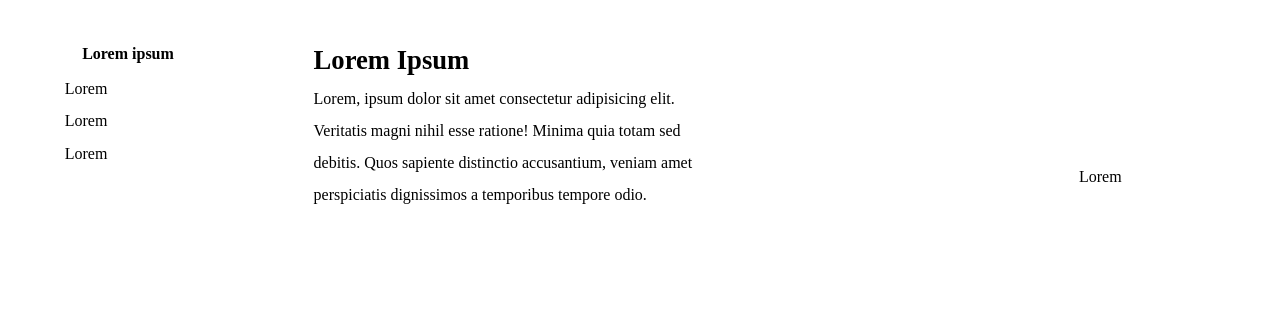
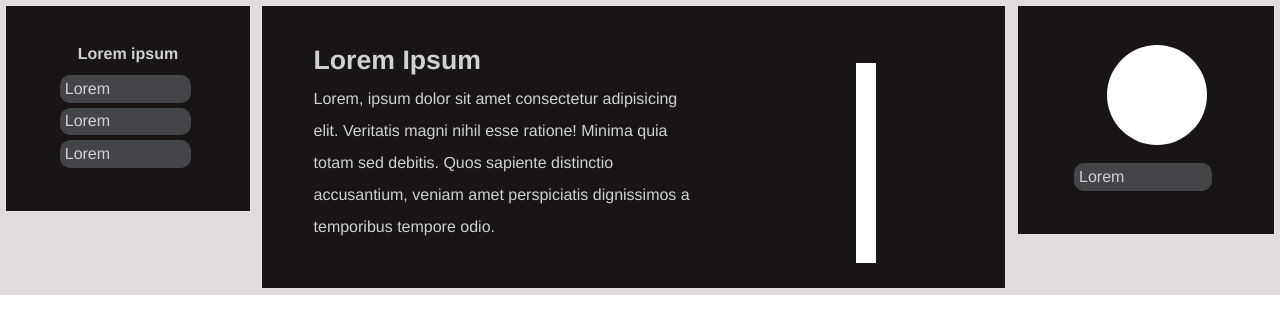
Before and after one commit to MogwaiRGod/Layouts, a plain HTML site: page LAYOUT10/index.html in a window 1280 px wide. Drawn offline with Linux system fonts and the light colour scheme.

Commit message:
update 2 premier commit

```diff
--- a/LAYOUT10/index.html
+++ b/LAYOUT10/index.html
@@ -1,4 +1,8 @@
-<link rel="stylesheet" href="./layout10_normal.css"></head>
+<!-- ///////// TMP POUR TESTER LE CSS ////////////// -->
+<link rel="stylesheet" href="layout10_normal.css">
+<link rel="stylesheet" href="root.css">
+<!-- //////////////////////////////////////////////// -->
+
 
 <!-- ////////// C/C DANS LE BODY ////////////// -->
 
```
